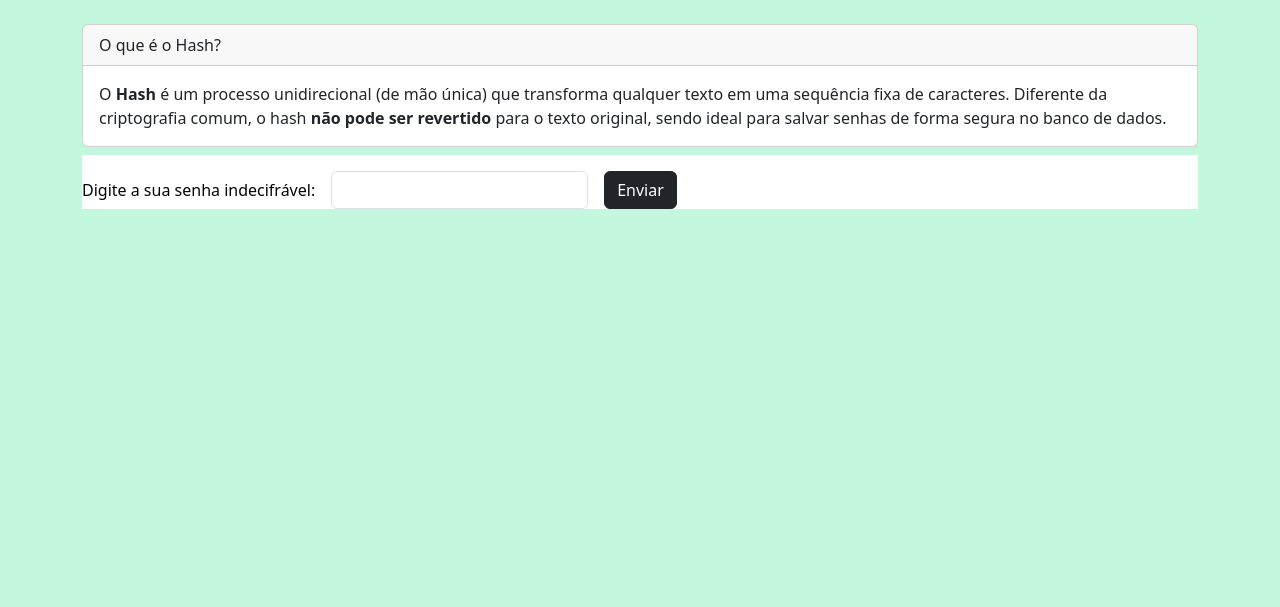
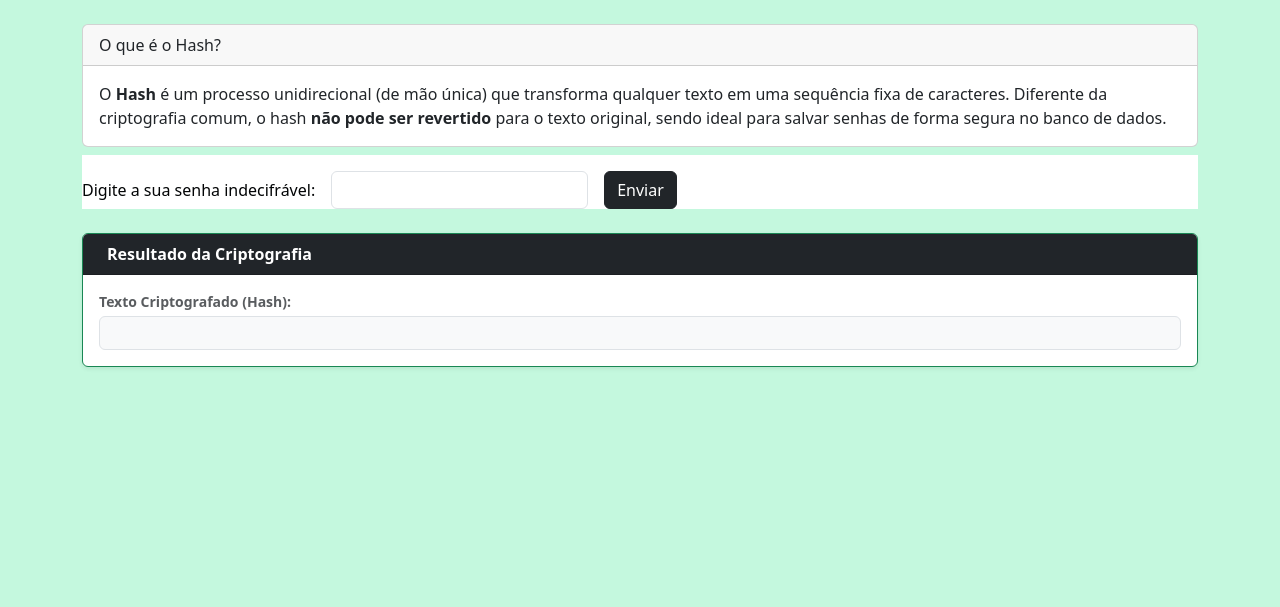
Before and after one commit to etecvav26-c2-2-04/portfolio-pw2, a PHP site: page /Hash.php in a window 1280 px wide. Shown: the part 56-663 px from the top of the page. Run offline with PHP 8.4, Linux system fonts and the light colour scheme.

Commit message:
Reestruturação do código e melhora no visual

```diff
--- a/3-bim/TrabalhoPesquisa/Hash.php
+++ b/3-bim/TrabalhoPesquisa/Hash.php
@@ -1,3 +1,10 @@
+<?php
+    $senhaHash = '';
+    if ($_SERVER["REQUEST_METHOD"] === "POST" && isset($_POST['SenhaHash']))
+    {
+        $senhaHash = password_hash($_POST['SenhaHash'], PASSWORD_DEFAULT);
+    }
+?>
 <!DOCTYPE html>
 <html lang="pt-br">
 <head>
@@ -26,7 +33,7 @@
         </div>
 
         <form method="post" action="">
-            <div class="row g-3 align-items-center">
+            <div class="row g-3 align-items-center mb-4">
 
                 <div class="col-auto">
                     <label for="inputPassword6" class="col-form-label">Digite a sua senha indecifrável:</label>
@@ -42,15 +49,16 @@
             </div>
         </form>
 
-        <div class="col-12 mt-3">
-            <?php
-                if ($_SERVER["REQUEST_METHOD"] === "POST" && isset($_POST['SenhaHash'])) {
-                    $senha = $_POST['SenhaHash'];
-                    $senhaHash = password_hash($senha, PASSWORD_DEFAULT);
-                    echo "<strong>Senha descriptografada: </strong>", ($senha);
-                    echo "<strong><br> Senha criptografada: </strong>", ($senhaHash);
-                }
-            ?>
+        <div class="card border-success shadow-sm mb-4">
+            <div class="card-header bg-dark text-white fw-bold">
+                <i class="bi bi-check-circle-fill me-2"></i>Resultado da Criptografia
+            </div>
+            <div class="card-body">
+                <p class="mb-1 text-muted small fw-bold">Texto Criptografado (Hash):</p>
+                <div class="p-3 bg-light border rounded text-break font-monospace small">
+                    <?= htmlspecialchars($senhaHash) ?>
+                </div>
+            </div>
         </div>
     </div>
 
```
